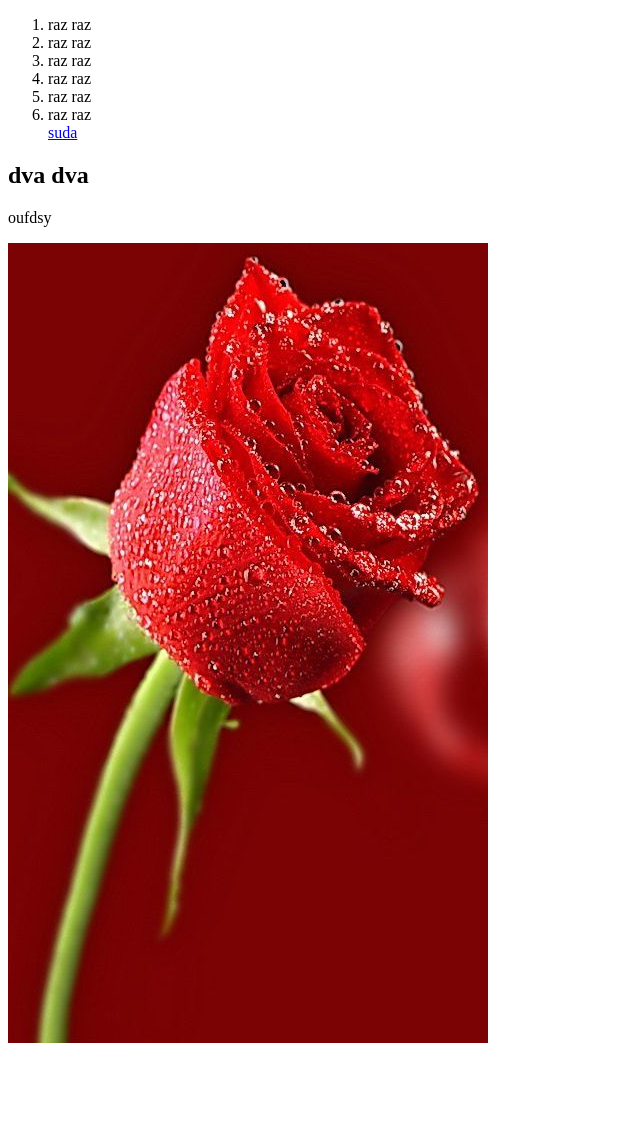
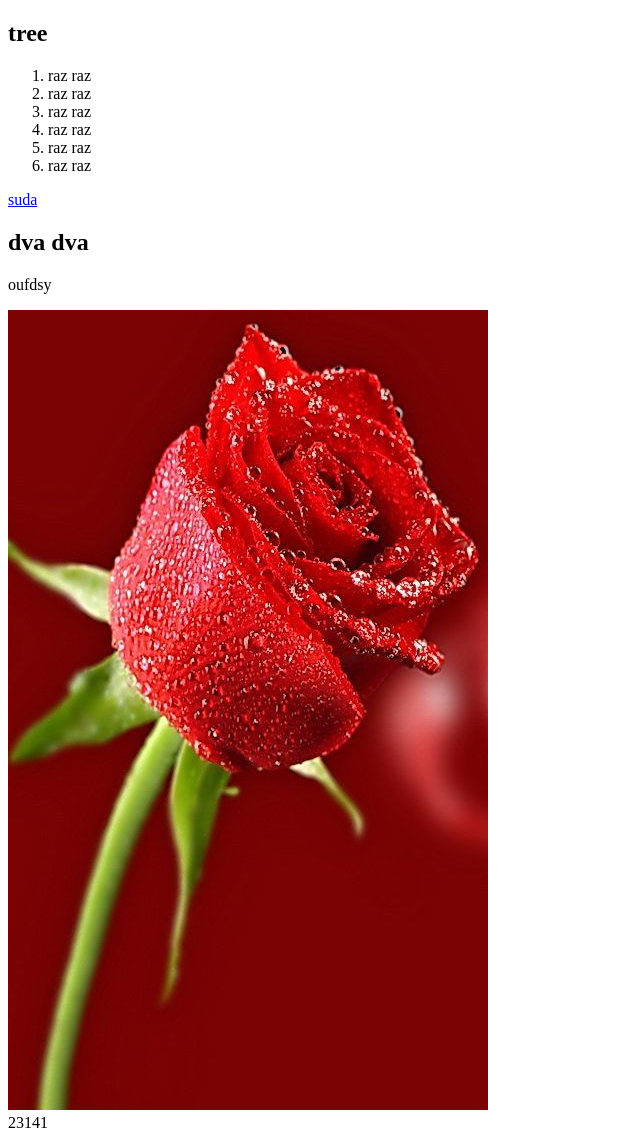
Before and after one commit to iVaccemoq/para, a plain HTML site: page index.html in a window 1280 px wide. Shown: the whole page, without its empty margins (0-640 px from the left). Before the commit the page ends 1055 px from the top, so only its background shows below. Drawn offline with Linux system fonts and the light colour scheme.

Commit message:
third commit

```diff
--- a/index.html
+++ b/index.html
@@ -8,6 +8,7 @@
 <body>
     <header>
         <nav>
+            <h1>tree</h1>
             <ol>
                 <li>raz raz</li>
                 <li>raz raz</li>
@@ -15,8 +16,9 @@
                 <li>raz raz</li>
                 <li>raz raz</li>
                 <li>raz raz</li>
-                <a href="https://rad-capybara-bd0e52.netlify.app/2023/%D0%B2%D0%B5%D0%B1-%D1%80%D0%B0%D0%B7%D1%80%D0%B0%D0%B1%D0%BE%D1%82%D0%BA%D0%B0/intro/">suda</a>
+
             </ol>
+            <a href="https://rad-capybara-bd0e52.netlify.app/2023/%D0%B2%D0%B5%D0%B1-%D1%80%D0%B0%D0%B7%D1%80%D0%B0%D0%B1%D0%BE%D1%82%D0%BA%D0%B0/intro/">suda</a>
         </nav>
     </header>
     <main>
@@ -25,5 +27,8 @@
         <img src="img.jpg" alt="kartinka">
     </main>
 
+    <footer>
+        23141
+    </footer>
 </body>
 </html>
```
